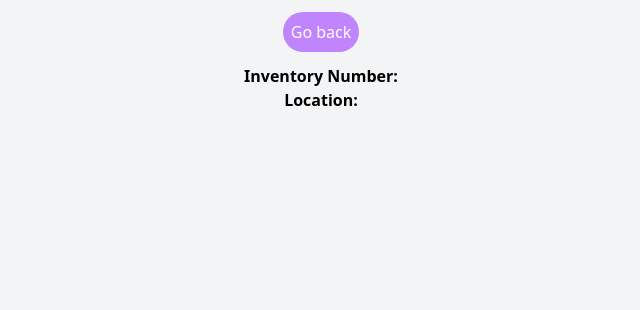
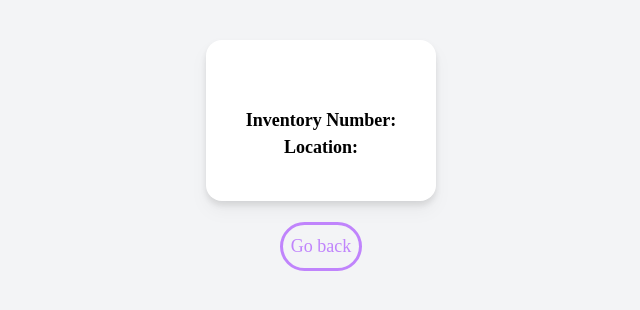
Before and after one commit to naufudge/asset-registry-portal, a Next.js app: page /assets/1 in a window 1280 px wide. Shown: the top 310 px of the page, without its empty margins (319-959 px from the left). Built offline with nearby package versions, Linux system fonts and the light colour scheme; no server answers.

Commit message:
updated individual asset page design/layout

```diff
--- /dev/null
+++ b/src/app/assets/[asset]/asset.css
@@ -0,0 +1,4 @@
+.main {
+    font-family: 'Century Gothic';
+    font-size: large;
+}
--- a/src/app/assets/[asset]/page.jsx
+++ b/src/app/assets/[asset]/page.jsx
@@ -3,6 +3,7 @@
 import { usePathname, useRouter } from "next/navigation";
 import axios from "axios";
 import { useEffect, Suspense, useState } from "react";
+import './asset.css'
 
 
 
@@ -44,17 +45,19 @@ export default function assetPage({ params: { assetId } }) {
     }, [])
 
     return (
-        <div className="text-center">
+        <div className="main grid text-center place-items-center">
             <Suspense fallback={<h2>Loading..</h2>}>
+                <div className="main-card mt-10 m-3 p-10 drop-shadow-lg bg-white rounded-2xl items-center justify-center">
+                  <p className="text-2xl font-bold">{results[1]}</p>
+                  <br />
+                  <h1><b>Inventory Number:</b> {results[0]}</h1>
+                  <h1><b>Location:</b> {results[2]}</h1>
+                </div>
+
                 <button
                 onClick={() => router.back()}
-                className="rounded-full bg-purple-400 p-2 m-3 text-white"
+                className="rounded-full bg-transparent outline p-2 m-3 text-purple-400 hover:bg-purple-400 hover:text-white transform duration-300"
                 >Go back</button>
-
-
-                <p className="text-2xl">{results[1]}</p>
-                <h1><b>Inventory Number:</b> {results[0]}</h1>
-                <h1><b>Location:</b> {results[2]}</h1>
             </Suspense>
         </div>
     )
```
